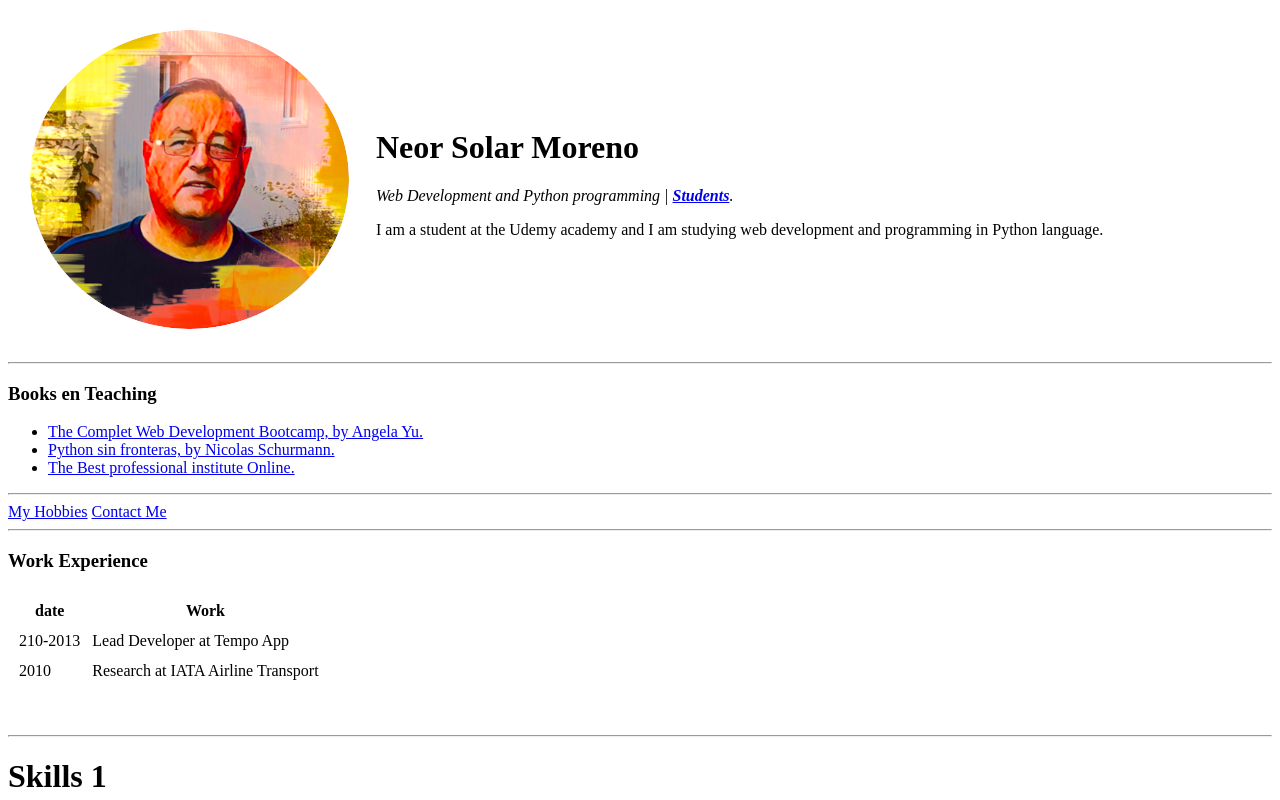
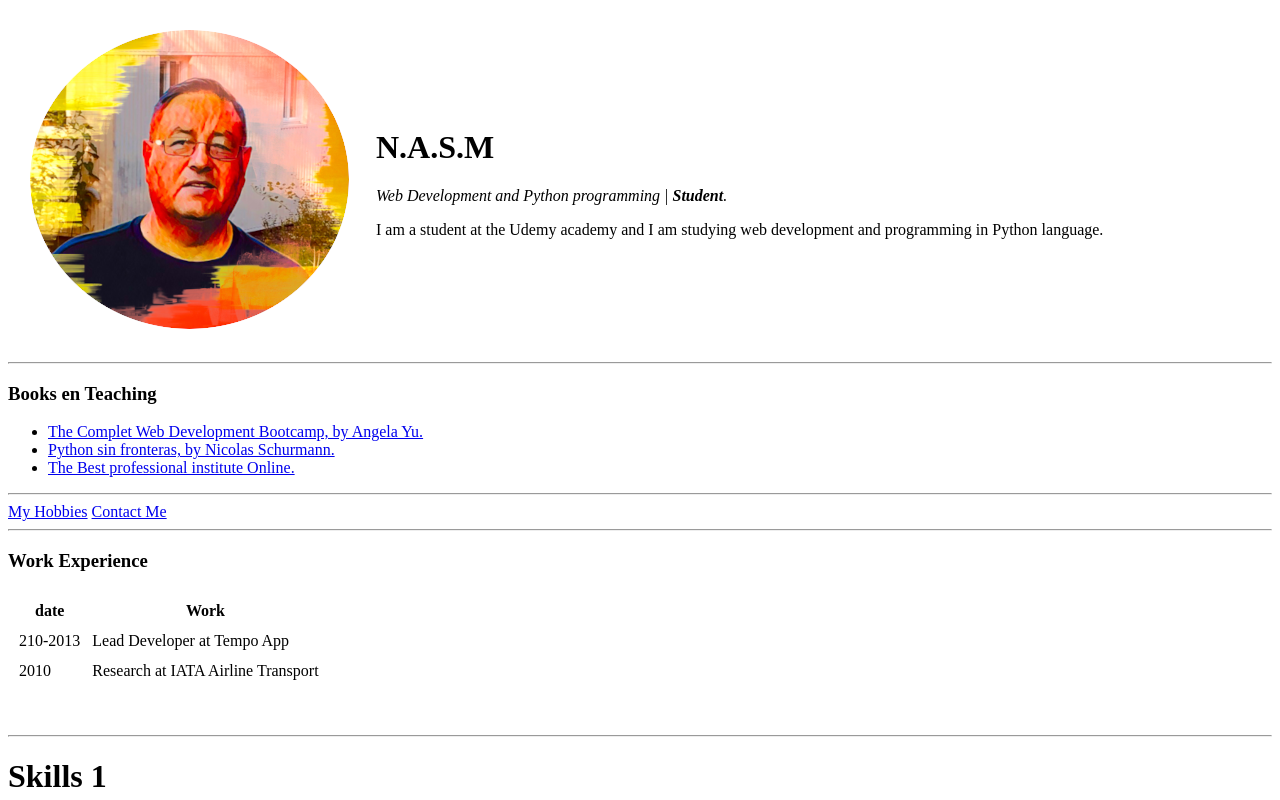
Before and after one commit to N-TWD/cv, a plain HTML site: page index.html in a window 1280 px wide. Shown: the top 800 px of the page. Drawn offline with Linux system fonts and the light colour scheme.

Commit message:
Update index.html

```diff
--- a/index.html
+++ b/index.html
@@ -12,8 +12,8 @@
     <tr>
       <td><img src="ft.neor.png" alt="N-TWD Personal site"></td>
       <td>
-        <h1>Neor Solar Moreno</h1>
-        <p><em>Web Development and Python programming | <strong><a href="https://n-twd.github.io/cv/">Students</a></strong>.</em></p>
+        <h1>N.A.S.M</h1>
+        <p><em>Web Development and Python programming | <strong>Student</strong>.</em></p>
         <p>I am a student at the Udemy academy and I am studying web development and programming in Python language.</p>
       </td>
     </tr>
```
